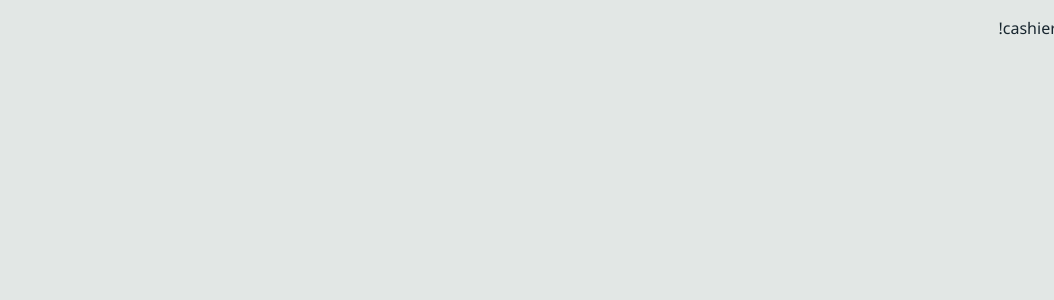
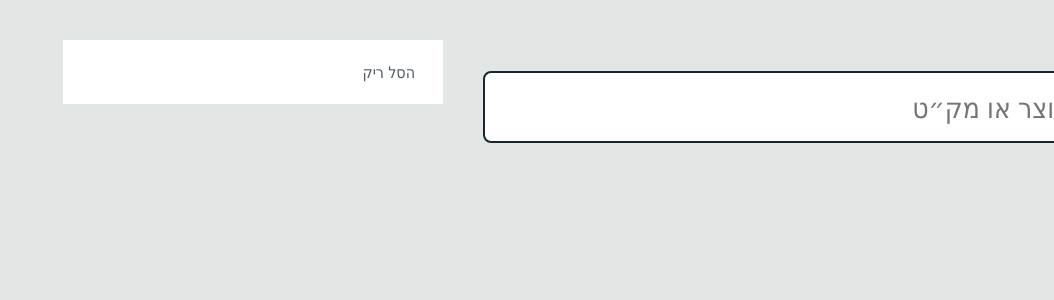
Before and after one commit to israelGrinbaum/PosSystem.Api, an Angular app in the folder PosSystem.Client/: page / in a window 1280 px wide. Shown: the top 300 px of the page, without its empty margins (226-1280 px from the left). Built offline with nearby package versions, Linux system fonts and the light colour scheme; a web font is replaced by a local one.

Commit message:
Add product search to cashier screen

```diff
--- a/PosSystem.Client/src/app/pages/cashier/cashier.html
+++ b/PosSystem.Client/src/app/pages/cashier/cashier.html
@@ -1 +1,39 @@
-<p>cashier works!</p>
+<div class="cashier">
+  <section class="search-area">
+    <label for="product-search" class="search-label">חיפוש מוצר</label>
+    <input
+      id="product-search"
+      class="search-input"
+      type="search"
+      placeholder="שם מוצר או מק״ט"
+      autocomplete="off"
+      [value]="query()"
+      (input)="onSearchInput($event)"
+    />
+
+    @if (results().length > 0) {
+      <table class="results">
+        <thead>
+          <tr>
+            <th scope="col">מוצר</th>
+            <th scope="col">מק״ט</th>
+            <th scope="col" class="num">מחיר</th>
+          </tr>
+        </thead>
+        <tbody>
+          @for (product of results(); track product.id) {
+            <tr>
+              <td>{{ product.name }}</td>
+              <td class="mono">{{ product.sku }}</td>
+              <td class="num mono">{{ product.price | number: '1.2-2' }}</td>
+            </tr>
+          }
+        </tbody>
+      </table>
+    }
+  </section>
+
+  <aside class="cart" aria-label="סל קניות">
+    <p class="empty">הסל ריק</p>
+  </aside>
+</div>
--- a/PosSystem.Client/src/app/pages/cashier/cashier.scss
+++ b/PosSystem.Client/src/app/pages/cashier/cashier.scss
@@ -0,0 +1,76 @@
+.cashier {
+  display: flex;
+  flex-wrap: wrap;
+  gap: 40px;
+  padding: 40px 48px 32px;
+}
+
+.search-area {
+  flex: 999 1 560px;
+  min-width: 0;
+  display: flex;
+  flex-direction: column;
+  gap: 8px;
+}
+
+.search-label {
+  font-weight: 600;
+  font-size: 15px;
+}
+
+.search-input {
+  width: 100%;
+  height: 72px;
+  padding: 0 20px;
+  border: 2px solid var(--color-ink);
+  border-radius: var(--radius-panel);
+  background: var(--color-paper);
+  color: var(--color-ink);
+  font: inherit;
+  font-size: 28px;
+  font-weight: 500;
+}
+
+.results {
+  width: 100%;
+  margin-top: 16px;
+  border-collapse: collapse;
+  background: var(--color-paper);
+  border: 1px solid var(--color-counter-line);
+  font-size: 17px;
+
+  th {
+    text-align: start;
+    padding: 14px 20px;
+    border-bottom: 1px solid var(--color-counter-line);
+    color: var(--color-ink-soft);
+    font-size: 14px;
+    font-weight: 500;
+  }
+
+  td {
+    padding: 16px 20px;
+    border-top: 1px solid var(--color-counter);
+  }
+
+  .num {
+    text-align: end;
+  }
+}
+
+.mono {
+  font-family: var(--font-mono);
+}
+
+.cart {
+  flex: 1 1 380px;
+  max-width: 440px;
+  align-self: flex-start;
+  padding: 20px 28px;
+  background: var(--color-paper);
+}
+
+.empty {
+  margin: 0;
+  color: var(--color-ink-soft);
+}
--- a/PosSystem.Client/src/app/pages/cashier/cashier.ts
+++ b/PosSystem.Client/src/app/pages/cashier/cashier.ts
@@ -1,9 +1,34 @@
-import { Component } from '@angular/core';
+import { Component, inject, signal } from '@angular/core';
+import { DecimalPipe } from '@angular/common';
+import { toObservable, toSignal } from '@angular/core/rxjs-interop';
+import { catchError, debounceTime, distinctUntilChanged, map, of, switchMap } from 'rxjs';
+import { Product } from '../../models/product';
+import { ProductsApi } from '../../services/products-api';
 
 @Component({
-  imports: [],
   selector: 'app-cashier',
+  imports: [DecimalPipe],
+  templateUrl: './cashier.html',
   styleUrl: './cashier.scss',
-  templateUrl: './cashier.html',
 })
-export class Cashier {}
+export class Cashier {
+  private readonly productsApi = inject(ProductsApi);
+
+  protected readonly query = signal('');
+
+  protected readonly results = toSignal(
+    toObservable(this.query).pipe(
+      map((query) => query.trim()),
+      debounceTime(250),
+      distinctUntilChanged(),
+      switchMap((query) =>
+        query ? this.productsApi.getProducts(query).pipe(catchError(() => of([]))) : of([]),
+      ),
+    ),
+    { initialValue: [] as Product[] },
+  );
+
+  protected onSearchInput(event: Event): void {
+    this.query.set((event.target as HTMLInputElement).value);
+  }
+}
```
